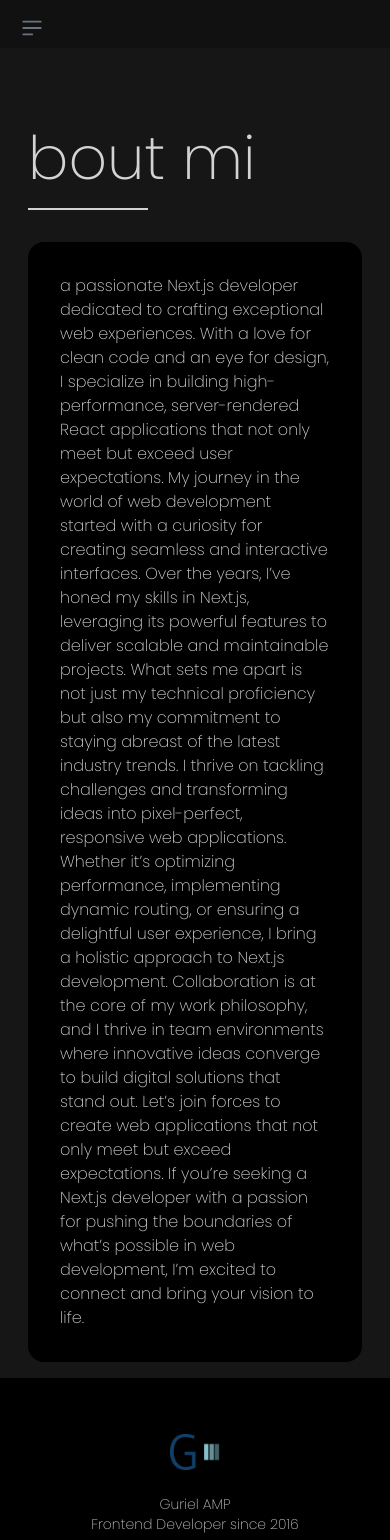
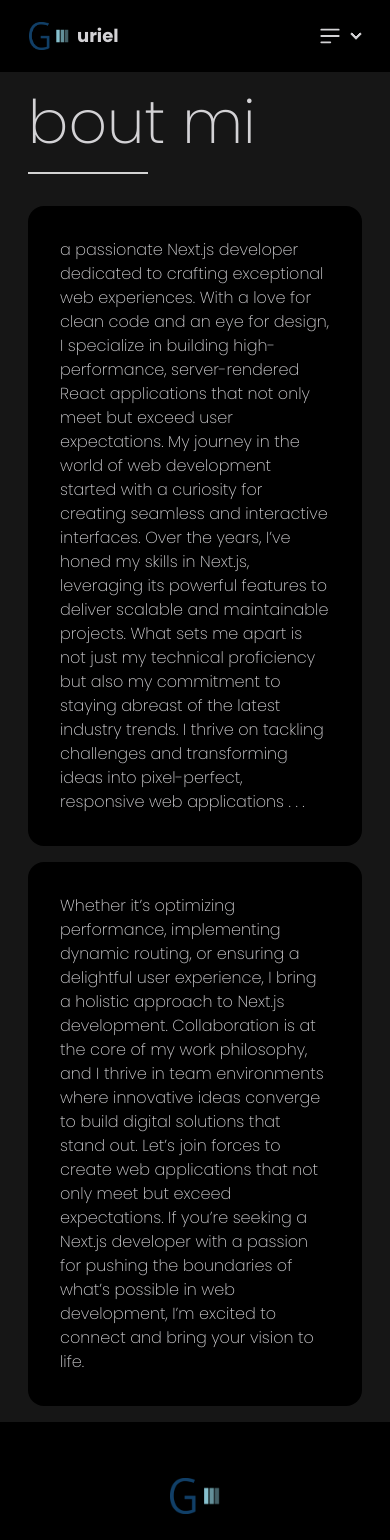
Before and after one commit to gurielmp/gurielamp-sites, a Next.js app: page /about in a window 390 px wide. Shown: the top 1540 px of the page. Built offline with nearby package versions, Linux system fonts and the light colour scheme.

Commit message:
fix nav wont show in mobile

```diff
--- a/src/app/about/page.tsx
+++ b/src/app/about/page.tsx
@@ -4,13 +4,13 @@ import React from "react"
 
 export default function AboutPage() {
   return (
-    <div className="flex bg-[#161616] min-h-screen flex-col pt-20 px-7 sm:ml-64">
+    <div className="flex bg-[#161616] min-h-screen flex-col pt-5 px-7 lg:px-20 md:pt-14 sm:ml-64">
       <p className="font-[100] text-6xl mb-5">bout mi</p>
       <span className="line inline-block w-[120px] h-[2px] bg-[#d3d3d3] mt-0 mb-8"></span>
-      <div className="w-full grid lg:grid-cols-1 md:grid-cols-1 gap-4 mb-4">
+      <div className="w-full grid lg:grid-cols-2 md:grid-cols-1 gap-4 mb-4">
         <motion.div
-          initial={{ opacity: 0, y: 200 }}
-          animate={{ opacity: 1, y: 0 }}
+          initial={{ opacity: 0, x: -100 }}
+          animate={{ opacity: 1, x: 0 }}
           transition={{ delay: 0.1, duration: 0.5 }}
           whileHover={{ scale: 0.99 }}
           className="card bg-black shadow-none shadow-slate-100"
@@ -28,15 +28,27 @@ export default function AboutPage() {
               me apart is not just my technical proficiency but also my
               commitment to staying abreast of the latest industry trends. I
               thrive on tackling challenges and transforming ideas into
-              pixel-perfect, responsive web applications. Whether it&rsquo;s
-              optimizing performance, implementing dynamic routing, or ensuring
-              a delightful user experience, I bring a holistic approach to
-              Next.js development. Collaboration is at the core of my work
-              philosophy, and I thrive in team environments where innovative
-              ideas converge to build digital solutions that stand out.
-              Let&rsquo;s join forces to create web applications that not only
-              meet but exceed expectations. If you&rsquo;re seeking a Next.js
-              developer with a passion for pushing the boundaries of
+              pixel-perfect, responsive web applications . . .
+            </p>
+          </div>
+        </motion.div>
+        <motion.div
+          initial={{ opacity: 0, x: 100 }}
+          animate={{ opacity: 1, x: 0 }}
+          transition={{ delay: 0.3, duration: 0.5 }}
+          whileHover={{ scale: 0.99 }}
+          className="card bg-black shadow-none shadow-slate-100"
+        >
+          <div className="card-body">
+            <p className="font-light">
+              Whether it&rsquo;s optimizing performance, implementing dynamic
+              routing, or ensuring a delightful user experience, I bring a
+              holistic approach to Next.js development. Collaboration is at the
+              core of my work philosophy, and I thrive in team environments
+              where innovative ideas converge to build digital solutions that
+              stand out. Let&rsquo;s join forces to create web applications that
+              not only meet but exceed expectations. If you&rsquo;re seeking a
+              Next.js developer with a passion for pushing the boundaries of
               what&rsquo;s possible in web development, I&rsquo;m excited to
               connect and bring your vision to life.
             </p>
--- a/src/app/layout.tsx
+++ b/src/app/layout.tsx
@@ -2,7 +2,6 @@ import type { Metadata } from "next"
 import { Poppins } from "next/font/google"
 import "./globals.css"
 import Footer from "@/components/Footer"
-import NavBar from "@/components/NavBar"
 import SideBar from "@/components/SideBar/SideBar"
 
 const inter = Poppins({ subsets: ["latin"], weight: ["400", "700", "200"] })
--- a/src/components/NavBar.tsx
+++ b/src/components/NavBar.tsx
@@ -3,7 +3,7 @@ import Image from "next/image"
 
 export default function NavBar() {
   return (
-    <div className="navbar px-3 lg:px-[65px] bg-[#000] text-base-content fixed top-0 left-0 right-0">
+    <div className="navbar px-3 lg:px-[65px] bg-[#000] text-base-content md:hidden ">
       <div className="flex-1">
         <Link href="/" className="btn btn-ghost normal-case text-lg">
           <span>
@@ -15,17 +15,31 @@ export default function NavBar() {
       <div className="flex-none">
         <ul className="menu menu-horizontal px-1">
           <li>
-            <Link href="/about">About</Link>
-          </li>
-          <li>
             <details>
-              <summary>Others</summary>
+              <summary className="pl-14 hover:bg-black">
+                <svg
+                  className="w-6 h-6"
+                  aria-hidden="true"
+                  fill="currentColor"
+                  viewBox="0 0 20 20"
+                  xmlns="http://www.w3.org/2000/svg"
+                >
+                  <path
+                    clipRule="evenodd"
+                    fillRule="evenodd"
+                    d="M2 4.75A.75.75 0 012.75 4h14.5a.75.75 0 010 1.5H2.75A.75.75 0 012 4.75zm0 10.5a.75.75 0 01.75-.75h7.5a.75.75 0 010 1.5h-7.5a.75.75 0 01-.75-.75zM2 10a.75.75 0 01.75-.75h14.5a.75.75 0 010 1.5H2.75A.75.75 0 012 10z"
+                  />
+                </svg>
+              </summary>
               <ul className="p-2 bg-base-100">
                 <li>
-                  <a>Porfolio</a>
+                  <Link href="/">Dashboard</Link>
                 </li>
                 <li>
-                  <a>Contact</a>
+                  <Link href="/about">About</Link>
+                </li>
+                <li>
+                  <a>Inbox</a>
                 </li>
               </ul>
             </details>
--- /dev/null
+++ b/src/components/SideBar/ButtonToggleSidebar.tsx
@@ -0,0 +1,26 @@
+export default function ButtonToggleSidebar() {
+  return (
+    <button
+      data-drawer-target="logo-sidebar"
+      data-drawer-toggle="logo-sidebar"
+      aria-controls="logo-sidebar"
+      type="button"
+      className="inline-flex items-center p-2 mt-2 ms-3 text-sm text-gray-500 rounded-lg md:hidden focus:outline-none hover:text-white duration-300"
+    >
+      <span className="sr-only">Open sidebar</span>
+      <svg
+        className="w-6 h-6"
+        aria-hidden="true"
+        fill="currentColor"
+        viewBox="0 0 20 20"
+        xmlns="http://www.w3.org/2000/svg"
+      >
+        <path
+          clipRule="evenodd"
+          fillRule="evenodd"
+          d="M2 4.75A.75.75 0 012.75 4h14.5a.75.75 0 010 1.5H2.75A.75.75 0 012 4.75zm0 10.5a.75.75 0 01.75-.75h7.5a.75.75 0 010 1.5h-7.5a.75.75 0 01-.75-.75zM2 10a.75.75 0 01.75-.75h14.5a.75.75 0 010 1.5H2.75A.75.75 0 012 10z"
+        />
+      </svg>
+    </button>
+  )
+}
--- a/src/components/SideBar/SideBar.tsx
+++ b/src/components/SideBar/SideBar.tsx
@@ -1,31 +1,13 @@
 import Link from "next/link"
 import Image from "next/image"
+import ButtonToggleSidebar from "./ButtonToggleSidebar"
+import NavBar from "../NavBar"
 
 export default function SideBar() {
   return (
-    <div className="bg-[#111]">
-      <button
-        data-drawer-target="logo-sidebar"
-        data-drawer-toggle="logo-sidebar"
-        aria-controls="logo-sidebar"
-        type="button"
-        className="inline-flex items-center p-2 mt-2 ms-3 text-sm text-gray-500 rounded-lg md:hidden hover:bg-gray-100 focus:outline-none focus:ring-2 focus:ring-gray-200 dark:text-gray-400 dark:hover:bg-gray-700 dark:focus:ring-gray-600"
-      >
-        <span className="sr-only">Open sidebar</span>
-        <svg
-          className="w-6 h-6"
-          aria-hidden="true"
-          fill="currentColor"
-          viewBox="0 0 20 20"
-          xmlns="http://www.w3.org/2000/svg"
-        >
-          <path
-            clipRule="evenodd"
-            fillRule="evenodd"
-            d="M2 4.75A.75.75 0 012.75 4h14.5a.75.75 0 010 1.5H2.75A.75.75 0 012 4.75zm0 10.5a.75.75 0 01.75-.75h7.5a.75.75 0 010 1.5h-7.5a.75.75 0 01-.75-.75zM2 10a.75.75 0 01.75-.75h14.5a.75.75 0 010 1.5H2.75A.75.75 0 012 10z"
-          />
-        </svg>
-      </button>
+    <div className="bg-[#000]">
+      {/* <ButtonToggleSidebar /> */}
+      <NavBar />
       <aside
         id="logo-sidebar"
         className="fixed top-0 left-0 z-40 w-64 h-screen transition-transform -translate-x-full md:translate-x-0"
@@ -95,7 +77,7 @@ export default function SideBar() {
                   <path d="m17.418 3.623-.018-.008a6.713 6.713 0 0 0-2.4-.569V2h1a1 1 0 1 0 0-2h-2a1 1 0 0 0-1 1v2H9.89A6.977 6.977 0 0 1 12 8v5h-2V8A5 5 0 1 0 0 8v6a1 1 0 0 0 1 1h8v4a1 1 0 0 0 1 1h2a1 1 0 0 0 1-1v-4h6a1 1 0 0 0 1-1V8a5 5 0 0 0-2.582-4.377ZM6 12H4a1 1 0 0 1 0-2h2a1 1 0 0 1 0 2Z" />
                 </svg>
                 <span className="flex-1 ms-3 whitespace-nowrap">Inbox</span>
-                <span className="inline-flex items-center justify-center w-3 h-3 p-3 ms-3 text-sm font-medium text-blue-800 bg-blue-100 rounded-full dark:bg-blue-900 dark:text-blue-300">
+                <span className="inline-flex items-center justify-center w-3 h-3 p-3 ms-3 text-sm font-medium text-blue-800 bg-blue-100 rounded-full ">
                   3
                 </span>
               </Link>
```
